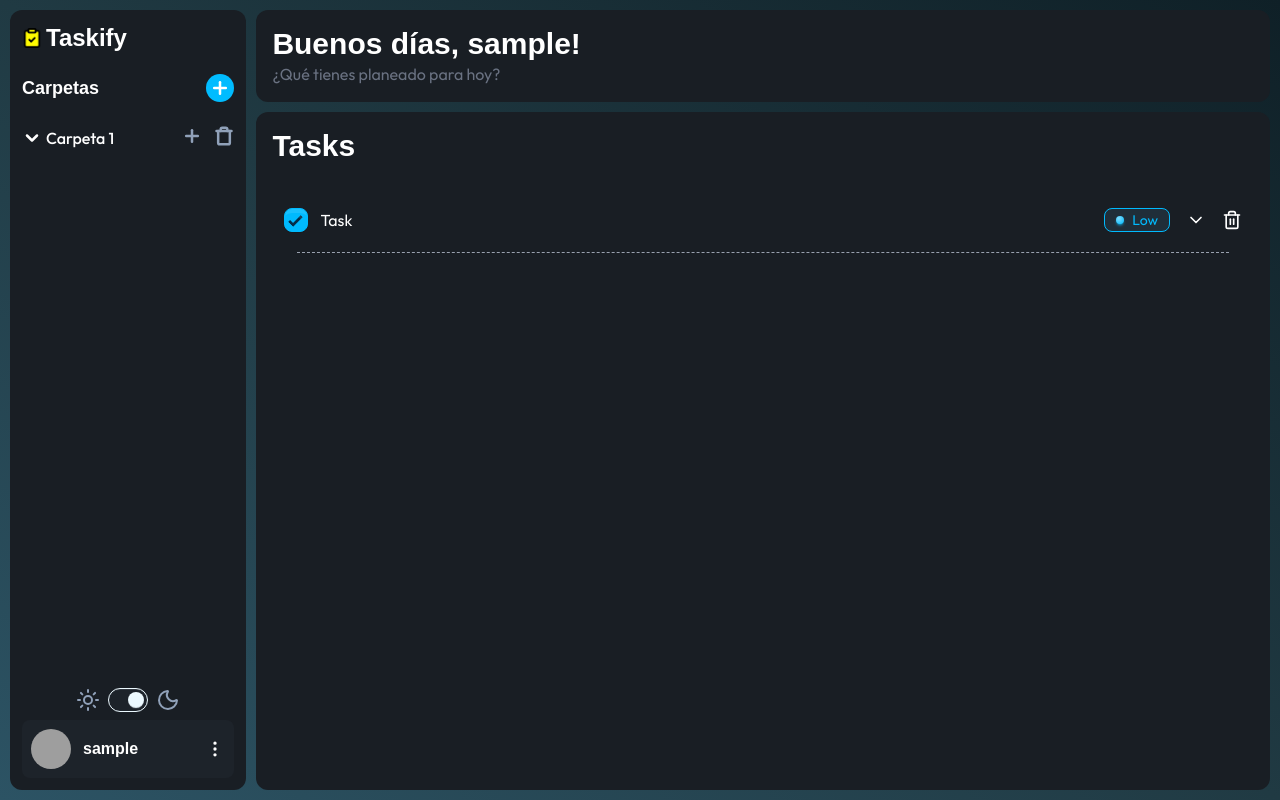
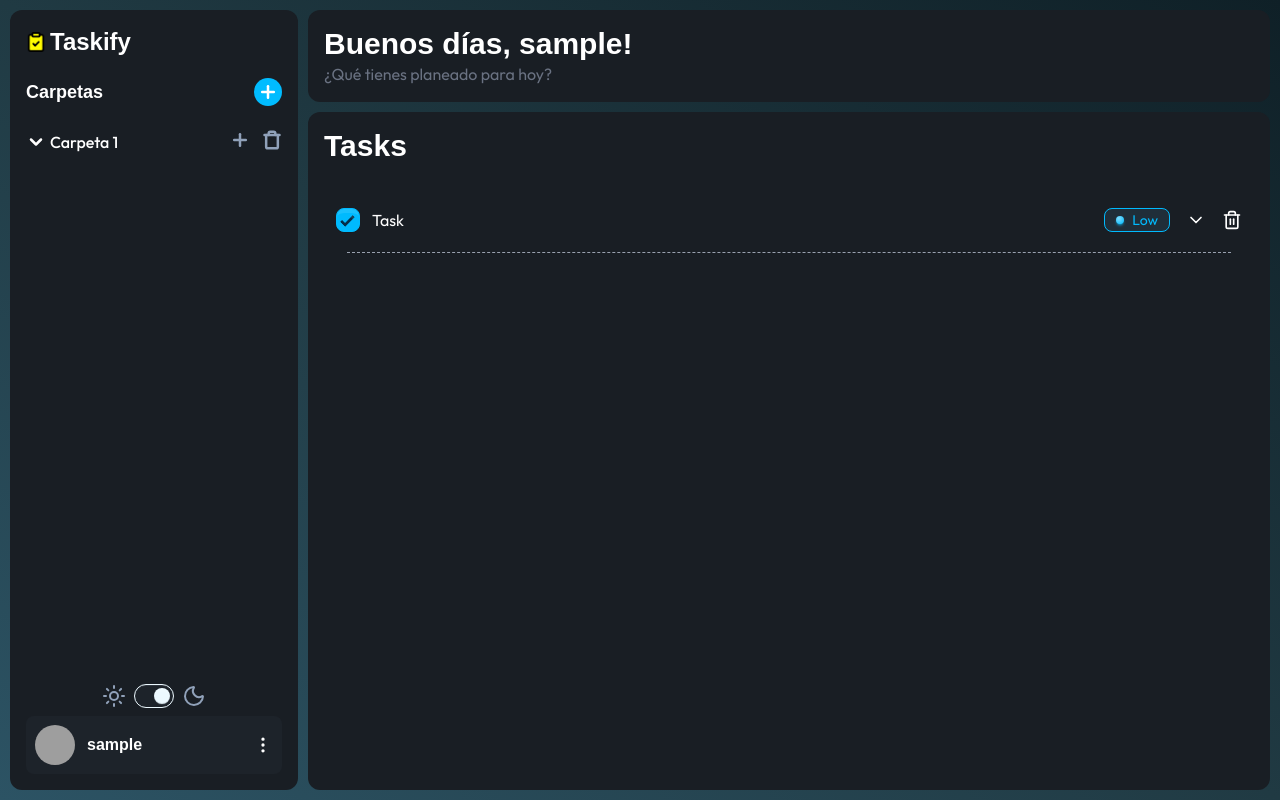
Before and after one commit to Juankyyy/taskify-frontend, a React (Vite) app: page / in a window 1280 px wide. Built offline with nearby package versions, Linux system fonts and the light colour scheme; sample sign-in values are in the browser's storage; grey boxes are pictures that could not be loaded; a web font is replaced by a local one; what @midudev/tailwind-animations would draw is missing.

Commit message:
feat: sidebar size

```diff
--- a/src/components/Sidebar/Sidebar.jsx
+++ b/src/components/Sidebar/Sidebar.jsx
@@ -7,7 +7,7 @@ export const Sidebar = () => {
   // 🧠 Logic
 
   return (
-    <nav className="bg-base-200 flex flex-col justify-between p-3 rounded-xl w-2xs h-[calc(100dvh-20px)]">
+    <nav className="bg-base-200 flex flex-col justify-between p-4 rounded-xl max-w-80 min-w-72 h-[calc(100dvh-20px)]">
       <div>
         <Logo />
         <Folders />
```
